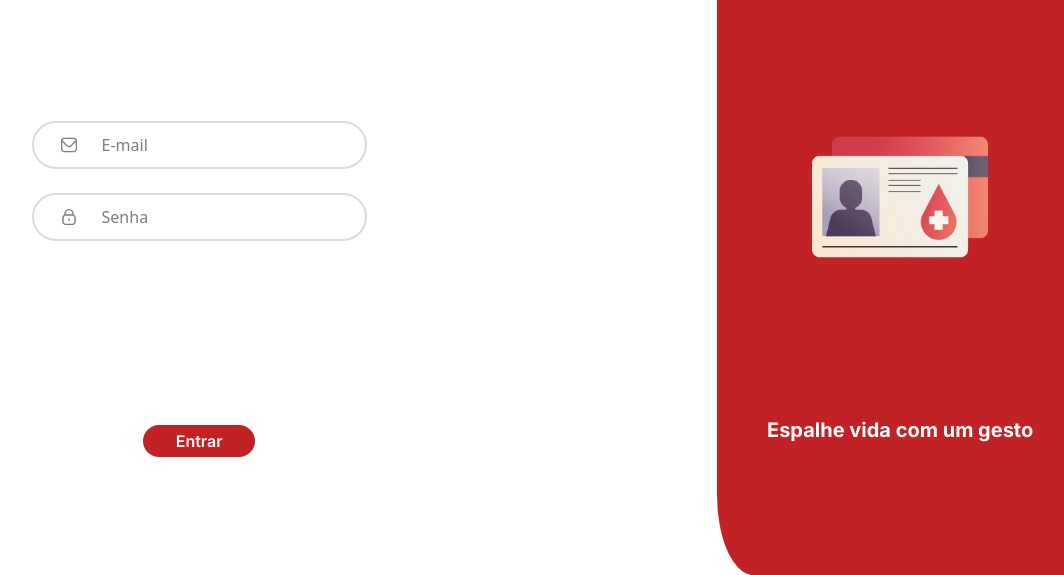
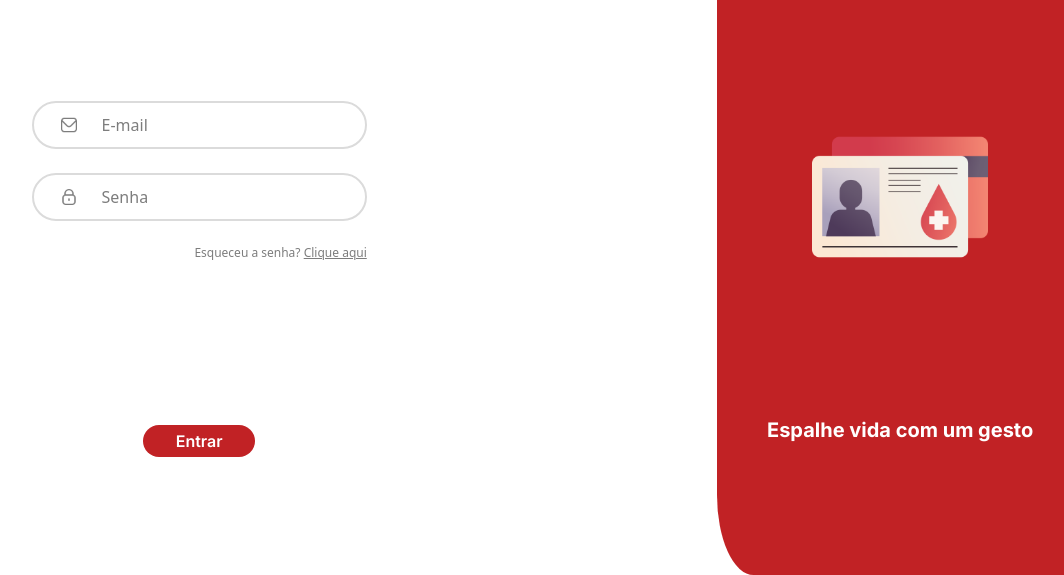
Before and after one commit to natybastazini/ProjetoDoeMais, a website: page html/login.html in a window 1280 px wide. Shown: the part 225-800 px from the top of the page, without its empty margins (197-1261 px from the left). Drawn offline with Linux system fonts and the light colour scheme; a web font is replaced by a local one.

Commit message:
finalizado login e register

```diff
--- a/html/login.html
+++ b/html/login.html
@@ -95,6 +95,9 @@
                 Senha
               </label>
             </div>
+            <div class="flex flex-row w-4/5 justify-end text-xs text-gray-1">
+              <p>Esqueceu a senha? <a class="underline hover:text-red-1 cursor-pointer">Clique aqui</a></p>
+            </div>
           </div>
           <!-- Botão para entrar -->
           <div class="flex justify-center items-center w-4/5">
```
Also changed, not shown: dist/output.css, js/login.js (added), js/register.js (added).
